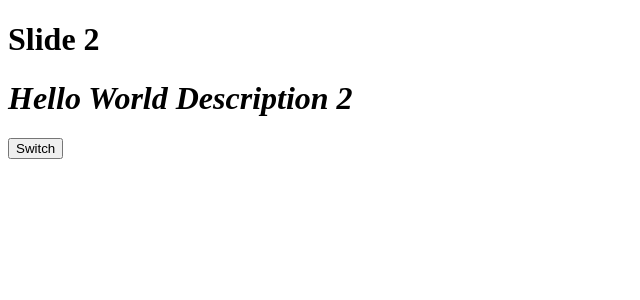
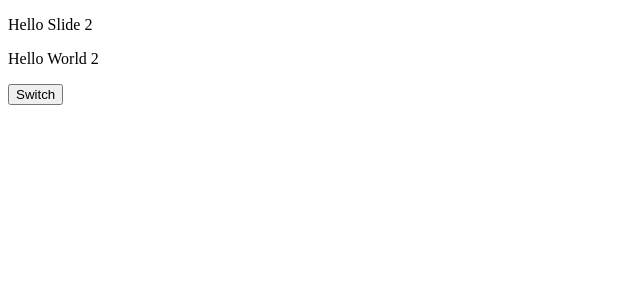
Before and after one commit to shannonlal/react-slider, a React app: page / in a window 1280 px wide. Shown: the top 300 px of the page, without its empty margins (0-640 px from the left). Built offline with nearby package versions, Linux system fonts and the light colour scheme.

Commit message:
Committed Embedded Components

```diff
--- a/src/components/PageSlide.jsx
+++ b/src/components/PageSlide.jsx
@@ -34,9 +34,8 @@ class PageSlide extends React.Component{
     }
 
     return (
-        <div className={slideVisible} >
-            <h1><b>{this.props.sliderTitle}</b></h1>
-            <h1><i>{this.props.sliderDescription}</i></h1>
+        <div className={slideVisible}>
+          {this.props.children}
         </div>
     );
   }
--- a/src/components/Slider.jsx
+++ b/src/components/Slider.jsx
@@ -33,9 +33,22 @@ class Slider extends React.Component{
 
     return (
           <div className="pageSlider">
-            <PageSlide  sliderTitle="Slide 1" sliderDescription="Hello World Description 1" slideVisible="false" />
-            <PageSlide  sliderTitle="Slide 2" sliderDescription="Hello World Description 2" slideVisible="true" />
-            <PageSlide  sliderTitle="Slide 3" sliderDescription="Hello World Description 3" slideVisible="false" />
+            <PageSlide  sliderTitle="Slide 1" sliderDescription="Hello World Description 1" slideVisible="false">
+                  <p>Inside Slide</p>
+
+            </PageSlide>
+            <PageSlide  slideVisible="true" >
+              <div>
+                <p>Hello Slide 2</p>
+                <p>Hello World 2</p>
+              </div>
+            </PageSlide>
+            <PageSlide  sliderTitle="Slide 3" sliderDescription="Hello World Description 3" slideVisible="false" >
+              <div>
+                <p>Hello Slide 2</p>
+                <p>Hello World 2</p>
+              </div>
+            </PageSlide>
             <button id="switch" >Switch</button>
 
           </div>
--- a/src/index.jsx
+++ b/src/index.jsx
@@ -5,5 +5,3 @@ import Slider from './components/Slider';
 ReactDOM.render(
   <Slider />, document.getElementById('app')
 );
-
-console.log( 'Hello World');
```
